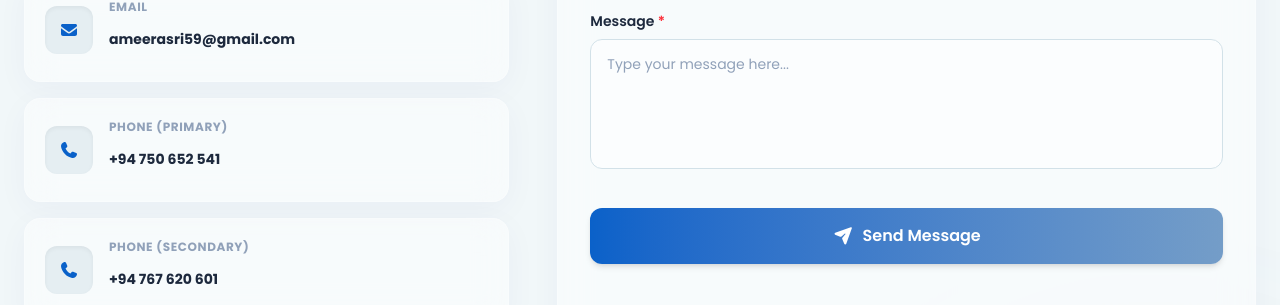
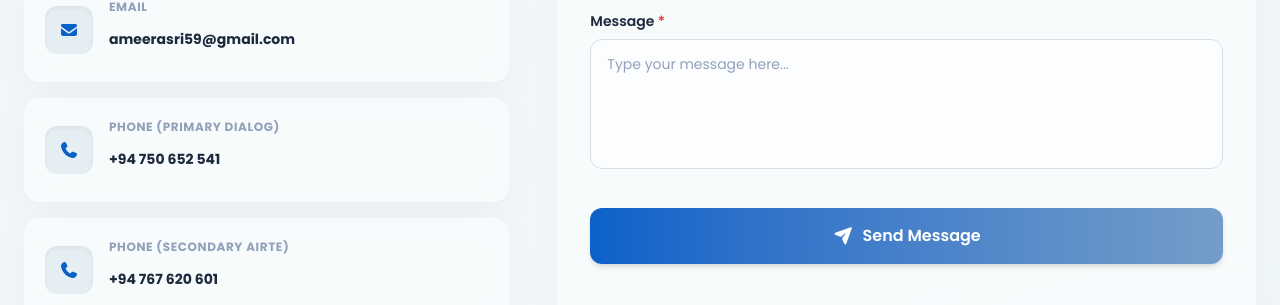
Before and after one commit to RohanbenjaminGitLab/Muhammed-Ameer-Hana-Asiri, a React (Vite) app: page / in a window 1280 px wide. Shown: the part 11319-11624 px from the top of the page. Built offline with nearby package versions, Linux system fonts and the light colour scheme.

Commit message:
Describe your changes

```diff
--- a/src/components/Contact.jsx
+++ b/src/components/Contact.jsx
@@ -113,13 +113,13 @@ export default function Contact() {
     },
     {
       icon: faPhone,
-      label: "Phone (Primary)",
+      label: "Phone (Primary Dialog)",
       val: "+94 750 652 541",
       href: "tel:+94750652541",
     },
     {
       icon: faPhone,
-      label: "Phone (Secondary)",
+      label: "Phone (Secondary Airte)",
       val: "+94 767 620 601",
       href: "tel:+94767620601",
     },
@@ -347,11 +347,10 @@ export default function Contact() {
                 {status.type && status.type !== "loading" && (
                   <div
                     role="alert"
-                    className={`p-3 sm:p-4 rounded-xl text-xs sm:text-sm border flex items-start gap-2 ${
-                      status.type === "success"
+                    className={`p-3 sm:p-4 rounded-xl text-xs sm:text-sm border flex items-start gap-2 ${status.type === "success"
                         ? "bg-green-500/10 dark:bg-green-500/5 text-green-700 dark:text-green-400 border-green-500/20"
                         : "bg-red-500/10 dark:bg-red-500/5 text-red-700 dark:text-red-400 border-red-500/20"
-                    }`}
+                      }`}
                   >
                     <span className="flex-shrink-0 mt-0.5" aria-hidden="true">{status.type === "success" ? "🚀" : "⚠️"}</span>
                     <span>{status.message}</span>
```
